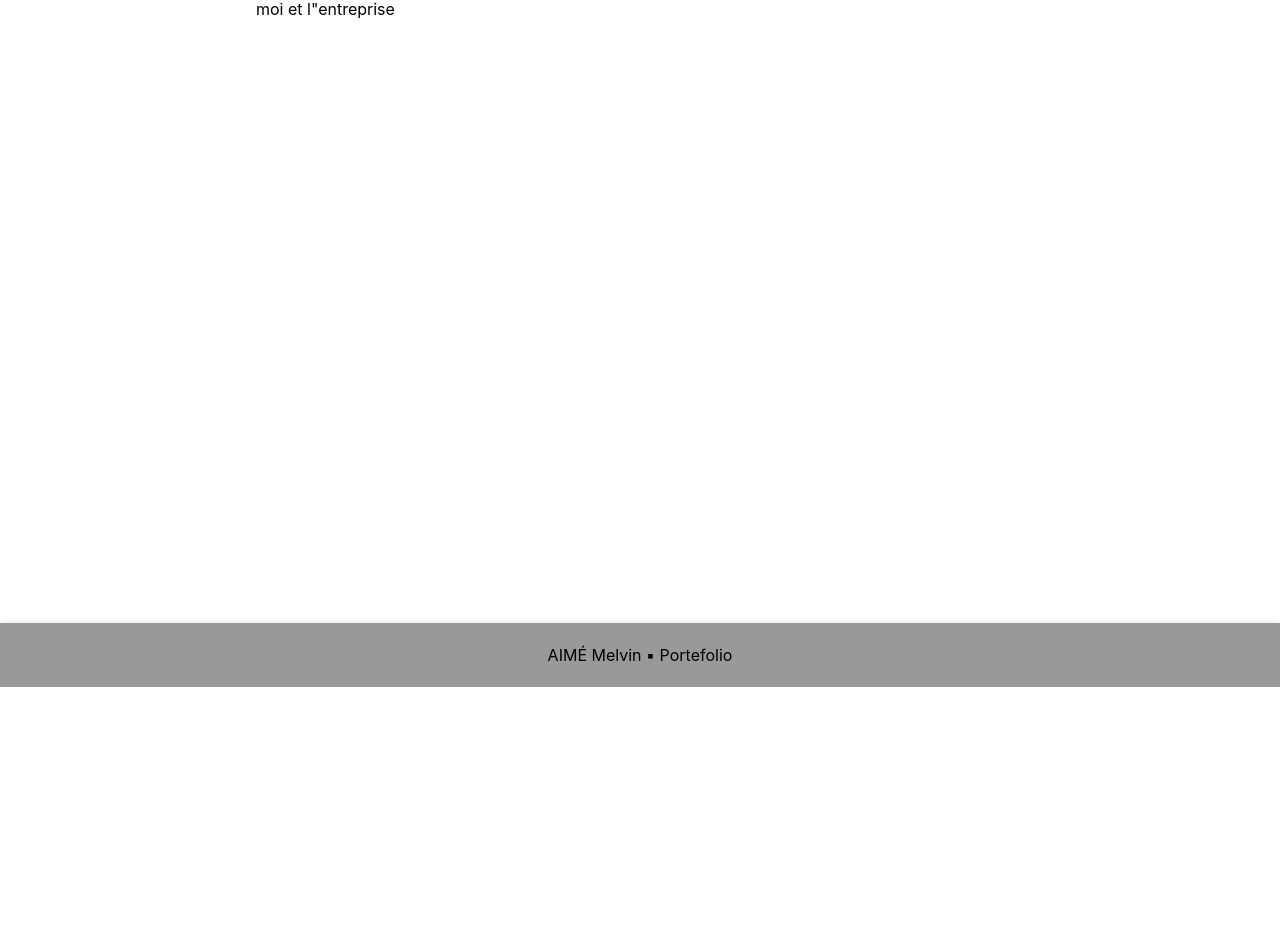
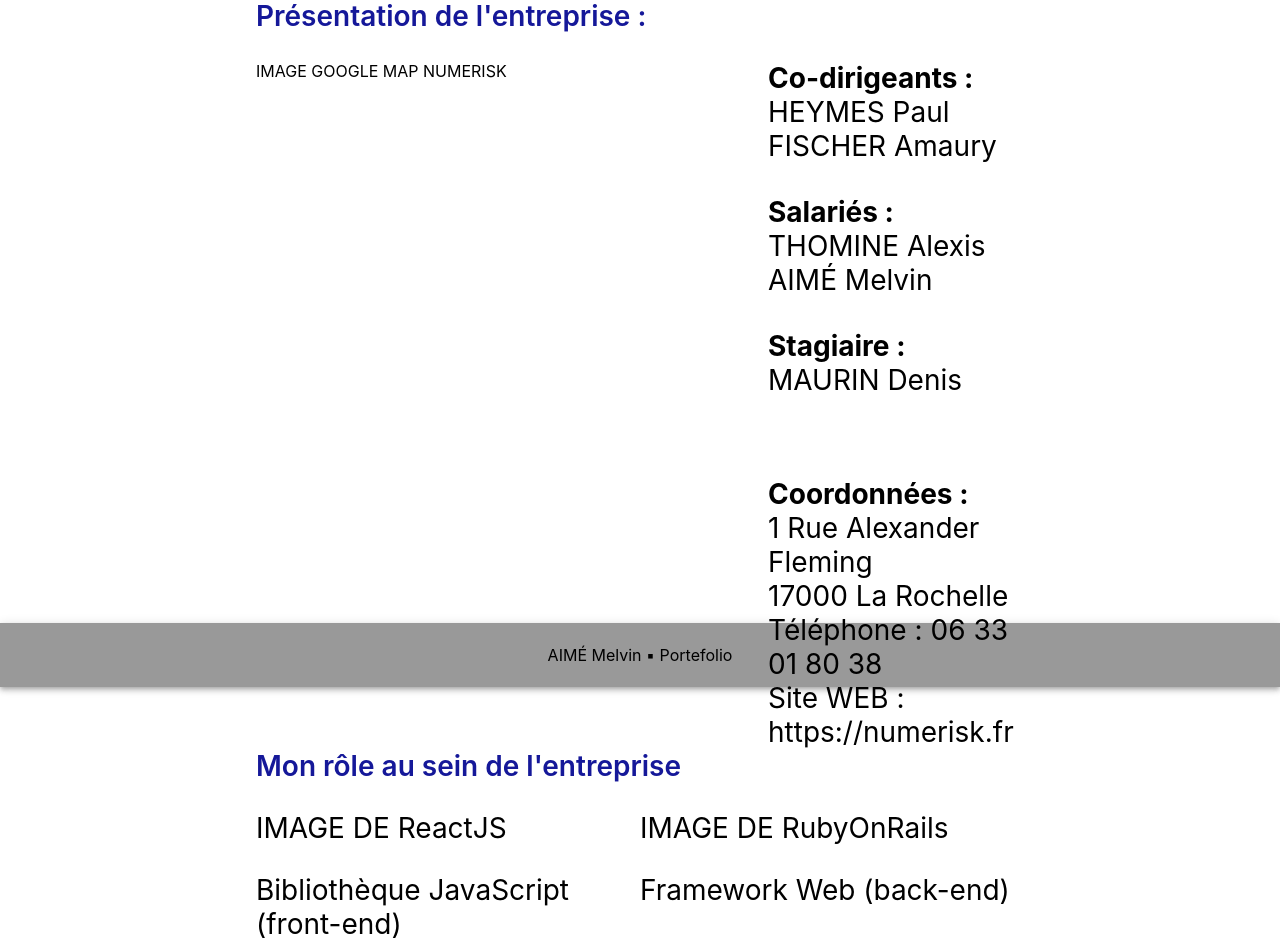
Before and after one commit to Vaan17/portefolio, a React (Create React App) app: page /numerisk_and_me in a window 1280 px wide. Shown: the part 113-1054 px from the top of the page. Before the commit the page ends 800 px from the top, so only its background shows below. Built offline with nearby package versions, Linux system fonts and the light colour scheme.

Commit message:
Me and numerisk page created

```diff
--- a/src/content/NumeriskAndMe.jsx
+++ b/src/content/NumeriskAndMe.jsx
@@ -1,8 +1,71 @@
 import React from 'react'
+import {BoldText, Spacing, Title} from '../styledComponent/styledComponent'
+import {Grid} from '@mui/material'
+import styled from 'styled-components'
+
+const GridContent = styled.div`
+display: flex;
+flex-direction: column !important;
+align-items: ${(props) => props.alignment ?? 'flex-start'} !important;
+padding: ${(props) => props.padding ?? 'none'} !important;
+font-size: 28px;
+`
 
 const NumeriskAndMe = () => {
 
-    return 'moi et l"entreprise'
+    return(
+        <>
+            <Grid container>
+                {/* FIRST PART */}
+                <Title>Présentation de l'entreprise :</Title>
+                <Grid item md={8} sm={12}>
+                    IMAGE GOOGLE MAP NUMERISK
+                </Grid>
+                <Grid item md={4} sm={12}>
+                    <GridContent>
+                        <BoldText>Co-dirigeants :</BoldText>
+                        <div>HEYMES Paul</div>
+                        <div>FISCHER Amaury</div>
+                    </GridContent>
+                        <Spacing spacing="2em" />
+                    <GridContent>
+                        <BoldText>Salariés :</BoldText>
+                        <div>THOMINE Alexis</div>
+                        <div>AIMÉ Melvin</div>
+                    </GridContent>
+                        <Spacing spacing="2em" />
+                    <GridContent>
+                        <BoldText>Stagiaire :</BoldText>
+                        <div>MAURIN Denis</div>
+                    </GridContent>
+                        <Spacing spacing="5em" />
+                    <GridContent>
+                        <BoldText>Coordonnées :</BoldText>
+                        <div>1 Rue Alexander Fleming​</div>
+                        <div>17000 La Rochelle​</div>
+                        <div>Téléphone : 06 33 01 80 38​</div>
+                        <div>Site WEB : https://numerisk.fr</div>
+                    </GridContent>
+                </Grid>
+                {/* SECOND PART */}
+                <Title>Mon rôle au sein de l'entreprise </Title>
+                <Grid item md={6} sm={12}>
+                    <GridContent>
+                        IMAGE DE ReactJS
+                        <Spacing spacing="1em" />
+                        <div>Bibliothèque JavaScript (front-end)</div>
+                    </GridContent>
+                </Grid>
+                <Grid item md={6} sm={12}>
+                    <GridContent>
+                        IMAGE DE RubyOnRails
+                        <Spacing spacing="1em" />
+                        <div>Framework Web (back-end)</div>
+                    </GridContent>
+                </Grid>
+            </Grid>
+        </>
+    )
 }
 
 export default NumeriskAndMe
--- a/src/content/Profil.jsx
+++ b/src/content/Profil.jsx
@@ -47,7 +47,6 @@
                 <Grid item md={4} sm={12}>
                     <GridContent>
                         <Title>Parcours pédagogique et diplômes :​</Title>
-                            <Spacing spacing="1em" />
                         <BoldText>- Collège Albert Camus​</BoldText>
                         <div>17000, La Rochelle.​</div>
                         <div>Diplôme : Brevet des collèges​</div>
@@ -64,7 +63,6 @@
                 <Grid item md={5} sm={12}>
                     <GridContent padding="0 0 0 2em">
                         <Title>Expériences professionnelles :​</Title>
-                            <Spacing spacing="1em" />
                         <BoldText>- 2017 TRIBOFILM, Périgny ​</BoldText>
                         <TinyText>Poste occupé : Stagiaire en observation ( 1semaine )</TinyText>​
                         <BoldText>- 2020 NUMERISK, La Rochelle​</BoldText>
@@ -74,7 +72,6 @@
                 <Grid item md={3} sm={12}>
                     <GridContent>
                         <Title>Compétences :​</Title>
-                            <Spacing spacing="1em"/>
                         <BoldText>Logiciels maîtrisés :</BoldText>
                         <div>Word, OpenOffice, Visual Studio Code, Wamp, GitHub, Ubuntu.​</div>
                             <Spacing spacing="1em"/>
--- a/src/styledComponent/styledComponent.jsx
+++ b/src/styledComponent/styledComponent.jsx
@@ -21,6 +21,8 @@
     font-size: 28px;
     font-weight: 600 !important;
     color: rgb(21, 24, 153);
+    width: 100%;
+    padding-bottom: 1em;
 `
 export const Spacing = styled.div`
     padding-bottom: ${(props) => props.spacing};
```
Also changed, not shown: 1 other file (tests, documents, lock files or other folders).
